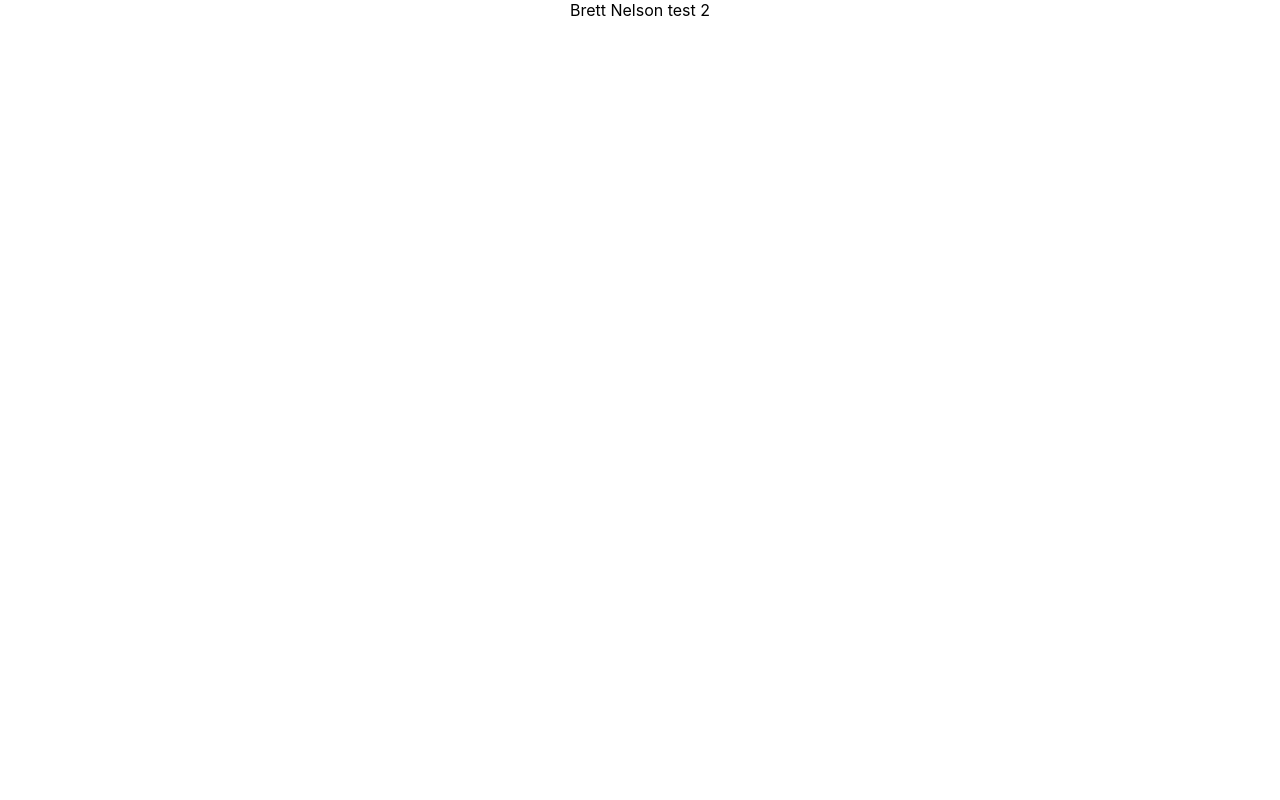
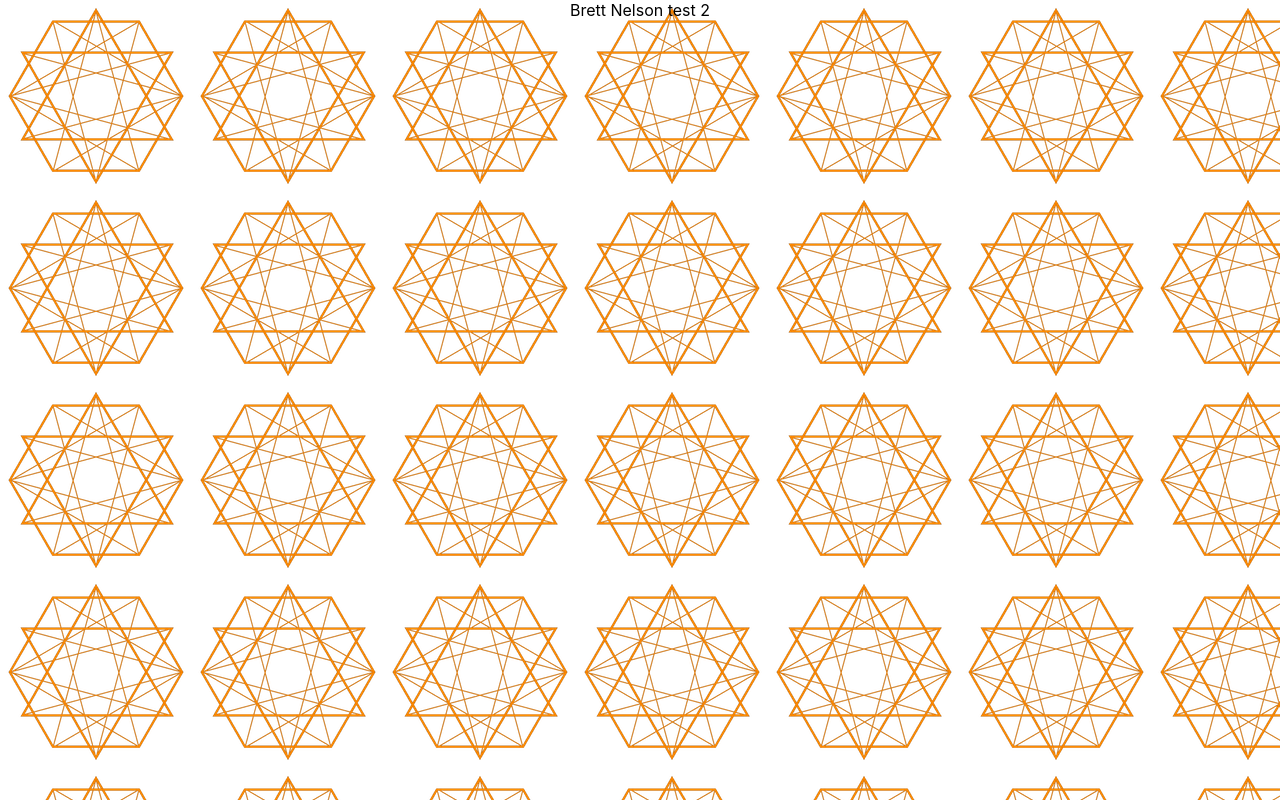
Before and after one commit to brettcnelson/brettcnelson.github.io, a React (Create React App) app: page / in a window 1280 px wide. Built offline with nearby package versions, Linux system fonts and the light colour scheme.

Commit message:
tests css image url in prod

```diff
--- a/package.json
+++ b/package.json
@@ -1,5 +1,6 @@
 {
   "name": "brettcnelson-github-io",
+  "homepage": "brettcnelson.github.io",
   "version": "0.1.0",
   "private": true,
   "dependencies": {
--- a/src/index.css
+++ b/src/index.css
@@ -10,4 +10,5 @@ body {
     sans-serif;
   -webkit-font-smoothing: antialiased;
   -moz-osx-font-smoothing: grayscale;
+  background:url('/logoOrange-192.png');
 }
```
Also changed, not shown: 1 other file (tests, documents, lock files or other folders).
